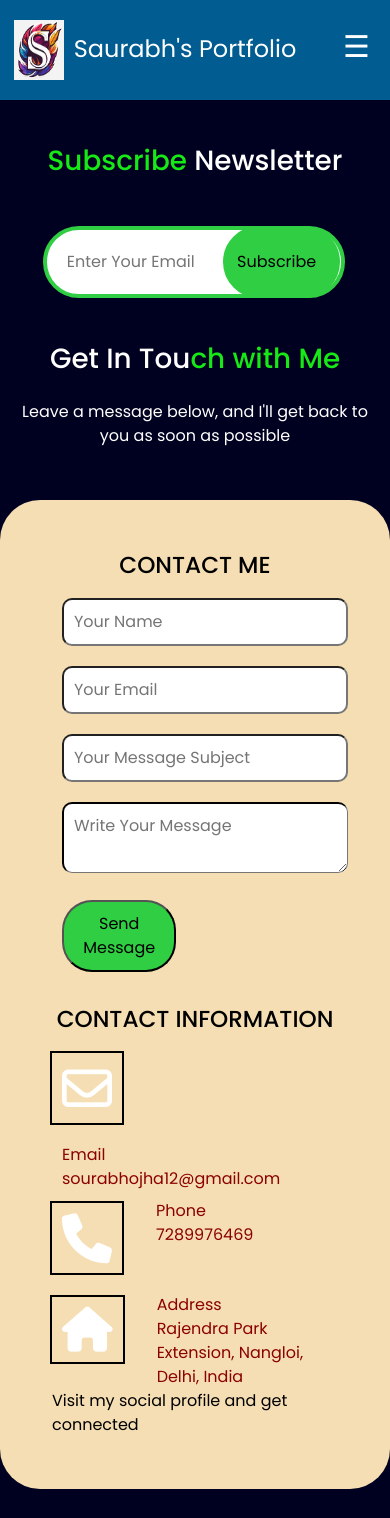
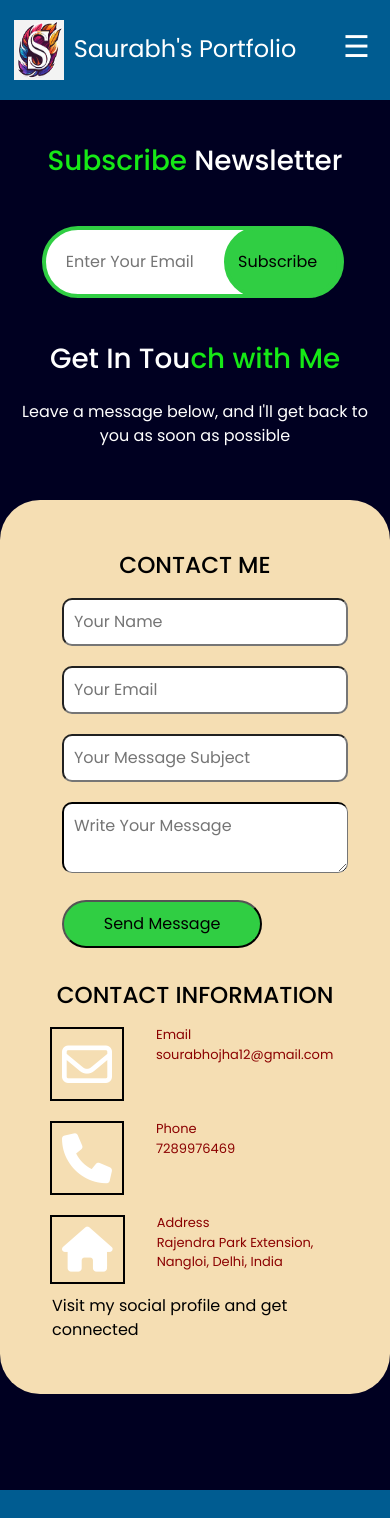
Before and after one commit to saurabh-ojha-dev/saurabh-portfolio-creative, a React (Create React App) app: page /contactme in a window 390 px wide. Shown: the top 1518 px of the page. Built offline with nearby package versions, Linux system fonts and the light colour scheme; a web font is replaced by a local one.

Commit message:
Update App.css

```diff
--- a/src/App.css
+++ b/src/App.css
@@ -351,7 +351,7 @@ ul.social-media-icons li {
   padding: 20px;
   margin: 50px;
   padding-left: 10px;
-  margin-left: -315px;
+  margin-left: -200px;
   border-radius: 40px;
   border: 4px solid #30ce43;
   background-color: #30ce43;
@@ -597,7 +597,7 @@ span.contact-me-heading-green {
     padding: 20px;
     margin: 0px;
     padding-left: 10px;
-    margin-left: -122px;
+    margin-left: -120px;
     border-radius: 40px;
     border: 4px solid #30ce43;
     background-color: #30ce43;
@@ -629,6 +629,7 @@ span.contact-me-heading-green {
 
   #contact-information-text {
     margin-top: 8px;
+    font-size: 13px;
 }
 
   div#contact-information {
@@ -638,6 +639,9 @@ span.contact-me-heading-green {
   .vertical-title-date {
     width: auto;
   }
+  button.col-contact-me-button {
+    width: 70%;
+}
 
 }
 
@@ -663,3 +667,7 @@ span.contact-me-heading-green {
 } */
 
 }
+
+section.secondSection {
+  box-sizing: unset;
+}
```
